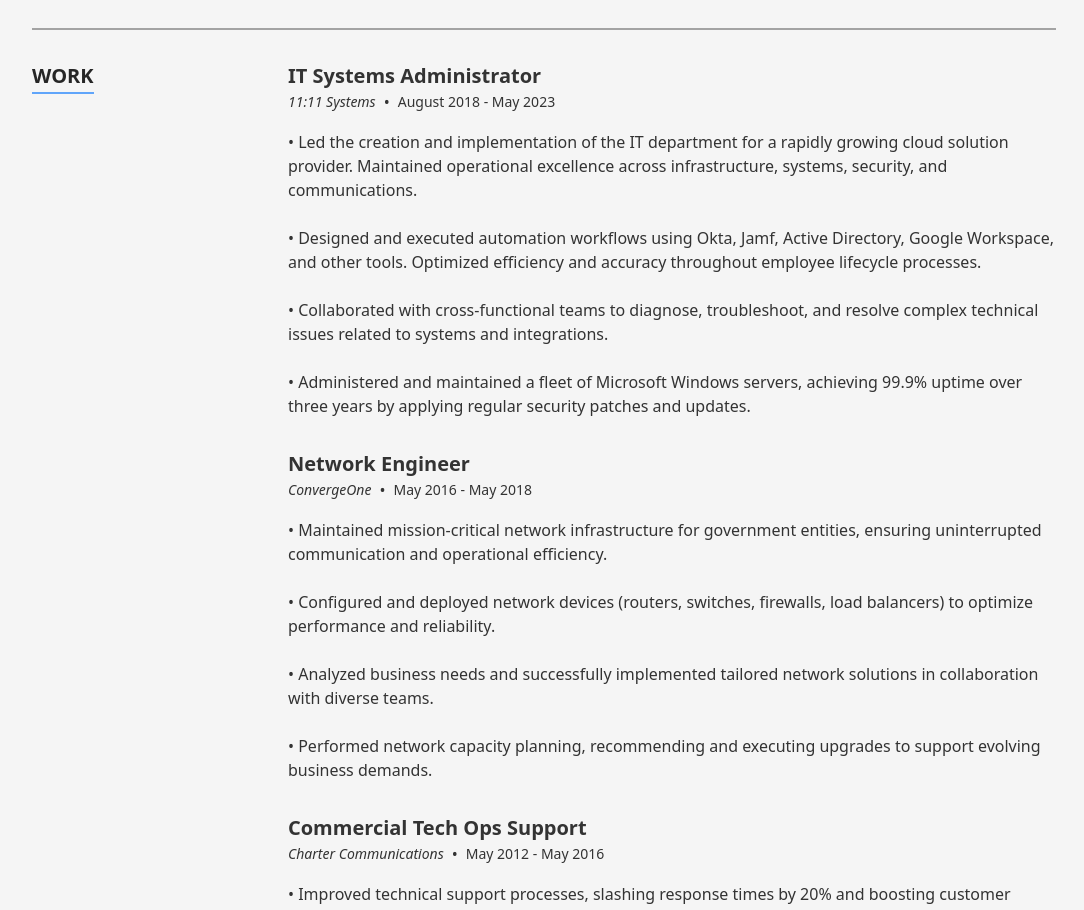
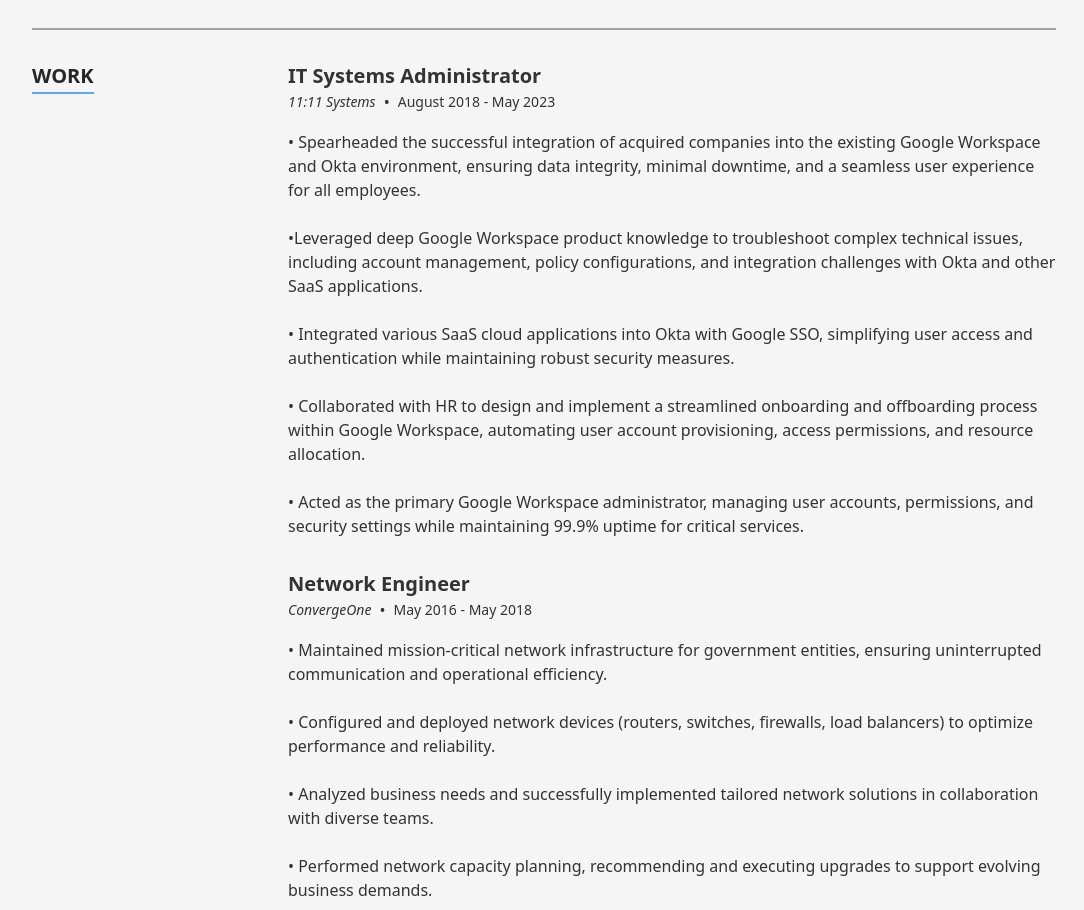
Before and after one commit to rgrover00/portfolio, a Next.js app: page / in a window 1280 px wide. Shown: the part 2100-3010 px from the top of the page, without its empty margins (96-1180 px from the left). Built offline with nearby package versions, Linux system fonts and the light colour scheme.

Commit message:
updated work experience

```diff
--- a/src/data/data.tsx
+++ b/src/data/data.tsx
@@ -286,26 +286,29 @@
     title: 'IT Systems Administrator',
     content: (
       <div>
-        • Led the creation and implementation of the IT department for a rapidly growing cloud solution provider.
-        Maintained operational excellence across infrastructure, systems, security, and communications.
+        • Spearheaded the successful integration of acquired companies into the existing Google Workspace and Okta environment, ensuring data integrity, minimal downtime, and a seamless user experience for all employees.
         <div>
           {' '}
           <br />
         </div>
-        • Designed and executed automation workflows using Okta, Jamf, Active Directory, Google Workspace, and other
-        tools. Optimized efficiency and accuracy throughout employee lifecycle processes.
+        •Leveraged deep Google Workspace product knowledge to troubleshoot complex technical issues, including account management, policy configurations, and integration challenges with Okta and other SaaS applications.
         <div>
           {' '}
           <br />
         </div>
-        • Collaborated with cross-functional teams to diagnose, troubleshoot, and resolve complex technical issues
-        related to systems and integrations.
+        • Integrated various SaaS cloud applications into Okta with Google SSO, simplifying user access and authentication while maintaining robust security measures.
         <div>
           {' '}
           <br />
         </div>
-        • Administered and maintained a fleet of Microsoft Windows servers, achieving 99.9% uptime over three years by applying regular security patches and updates.
+        • Collaborated with HR to design and implement a streamlined onboarding and offboarding process within Google Workspace, automating user account provisioning, access permissions, and resource allocation.
+        <div>
+          {' '}
+          <br />
+        </div>
+        • Acted as the primary Google Workspace administrator, managing user accounts, permissions, and security settings while maintaining 99.9% uptime for critical services.
       </div>
+
     ),
   },
   {
```
